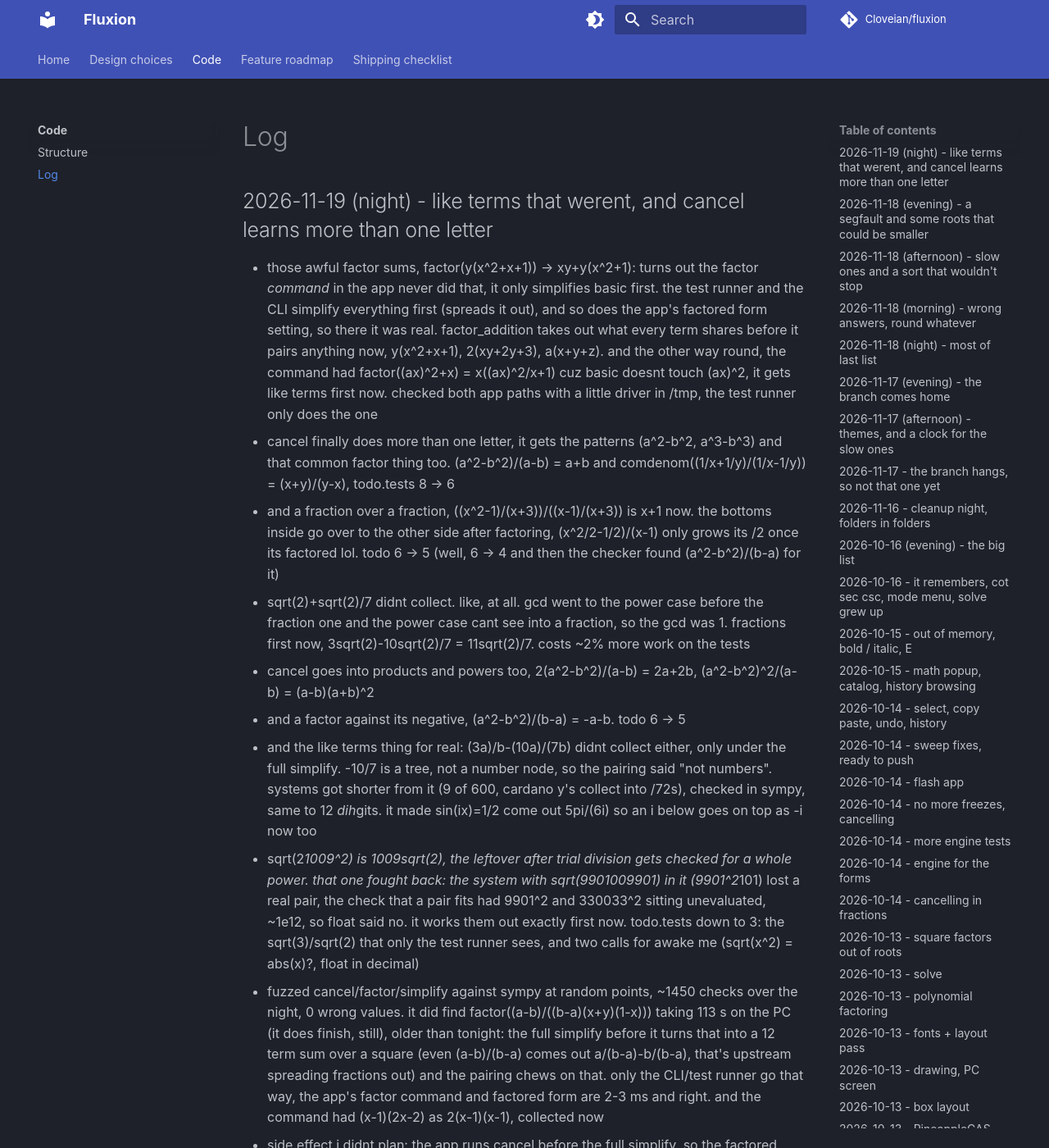
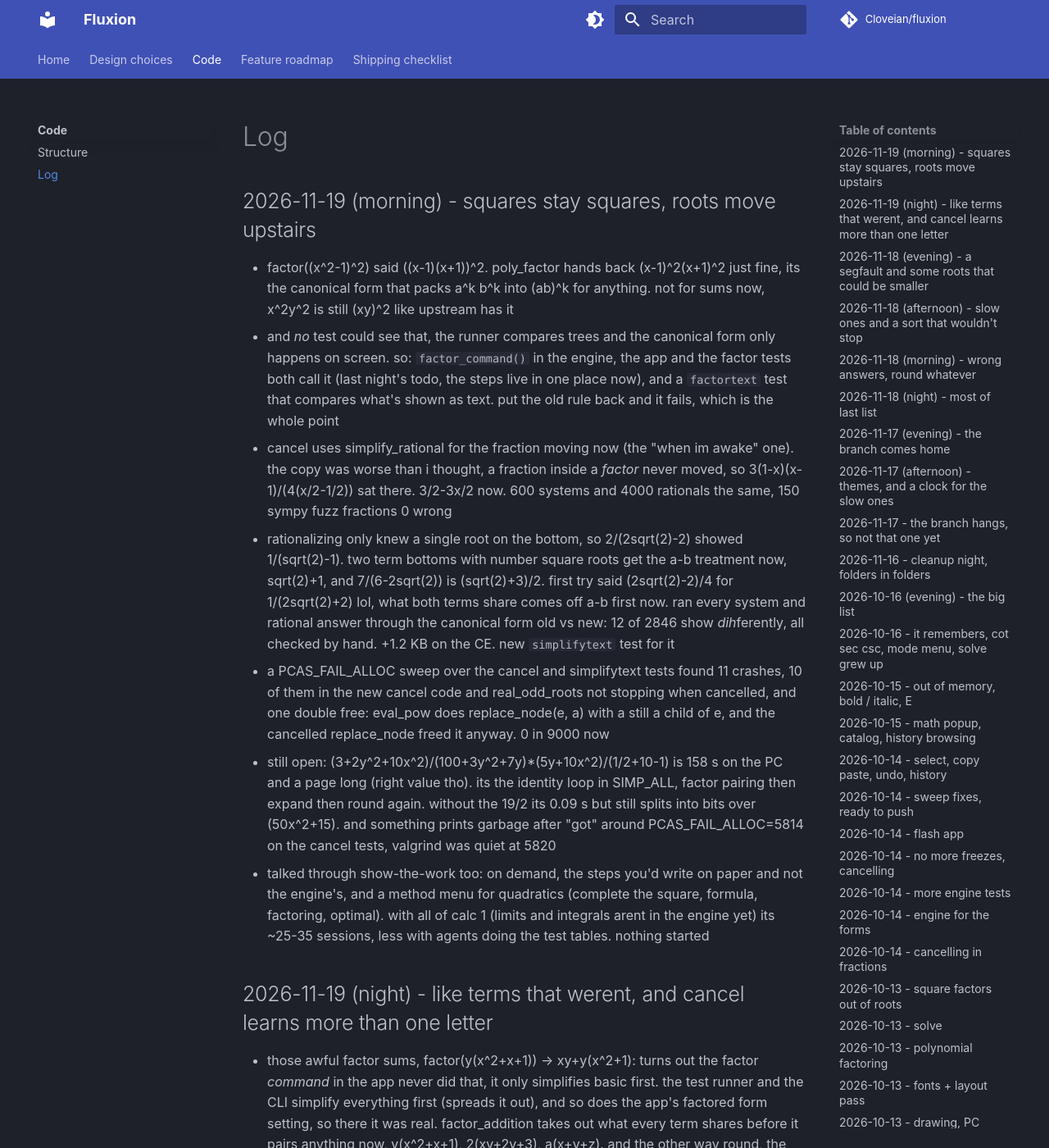
Before and after one commit to Cloveian/fluxion, an MkDocs documentation site: the page built from docs/code/log.md, in a window 1280 px wide and 1400 px high. Shown: the whole window at 82% size. Built offline with MkDocs 1.6.1 and Material for MkDocs 9.7.7, drawn with Linux system fonts in a browser that asks for light colours; comment, search, counter and statistics services are not loaded.

Commit message:
log: the morning, and a plan for steps

```diff
--- a/docs/code/log.md
+++ b/docs/code/log.md
@@ -1,4 +1,14 @@
 # Log
+
+## 2026-11-19 (morning) - squares stay squares, roots move upstairs
+
+- factor((x^2-1)^2) said ((x-1)(x+1))^2. poly_factor hands back (x-1)^2(x+1)^2 just fine, its the canonical form that packs a^k b^k into (ab)^k for anything. not for sums now, x^2y^2 is still (xy)^2 like upstream has it
+- and *no* test could see that, the runner compares trees and the canonical form only happens on screen. so: `factor_command()` in the engine, the app and the factor tests both call it (last night's todo, the steps live in one place now), and a `factortext` test that compares what's shown as text. put the old rule back and it fails, which is the whole point
+- cancel uses simplify_rational for the fraction moving now (the "when im awake" one). the copy was worse than i thought, a fraction inside a *factor* never moved, so 3(1-x)(x-1)/(4(x/2-1/2)) sat there. 3/2-3x/2 now. 600 systems and 4000 rationals the same, 150 sympy fuzz fractions 0 wrong
+- rationalizing only knew a single root on the bottom, so 2/(2sqrt(2)-2) showed 1/(sqrt(2)-1). two term bottoms with number square roots get the a-b treatment now, sqrt(2)+1, and 7/(6-2sqrt(2)) is (sqrt(2)+3)/2. first try said (2sqrt(2)-2)/4 for 1/(2sqrt(2)+2) lol, what both terms share comes off a-b first now. ran every system and rational answer through the canonical form old vs new: 12 of 2846 show *dih*ferently, all checked by hand. +1.2 KB on the CE. new `simplifytext` test for it
+- a PCAS_FAIL_ALLOC sweep over the cancel and simplifytext tests found 11 crashes, 10 of them in the new cancel code and real_odd_roots not stopping when cancelled, and one double free: eval_pow does replace_node(e, a) with a still a child of e, and the cancelled replace_node freed it anyway. 0 in 9000 now
+- still open: (3+2y^2+10x^2)/(100+3y^2+7y)\*(5y+10x^2)/(1/2+10-1) is 158 s on the PC and a page long (right value tho). its the identity loop in SIMP_ALL, factor pairing then expand then round again. without the 19/2 its 0.09 s but still splits into bits over (50x^2+15). and something prints garbage after "got" around PCAS_FAIL_ALLOC=5814 on the cancel tests, valgrind was quiet at 5820
+- talked through show-the-work too: on demand, the steps you'd write on paper and not the engine's, and a method menu for quadratics (complete the square, formula, factoring, optimal). with all of calc 1 (limits and integrals arent in the engine yet) its ~25-35 sessions, less with agents doing the test tables. nothing started
 
 ## 2026-11-19 (night) - like terms that werent, and cancel learns more than one letter
 
```
Also changed, not shown: src/engine/README.md (+1 -1 lines).
